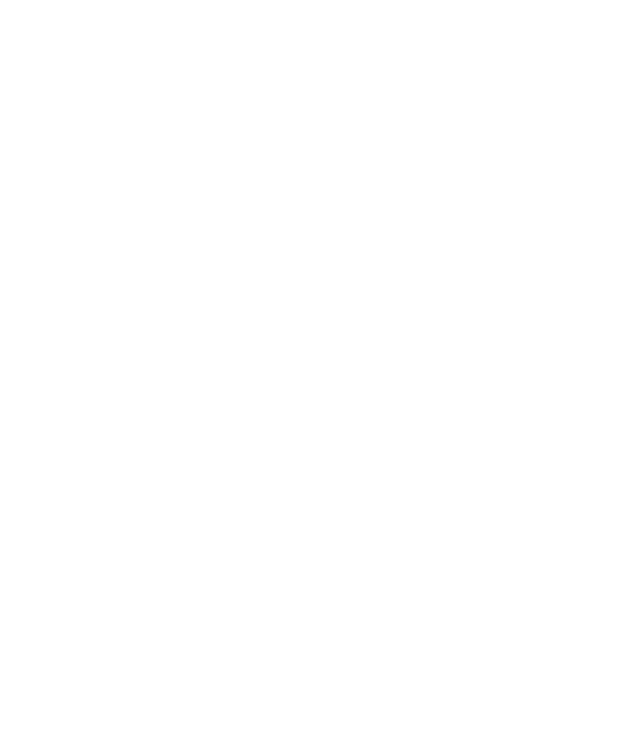
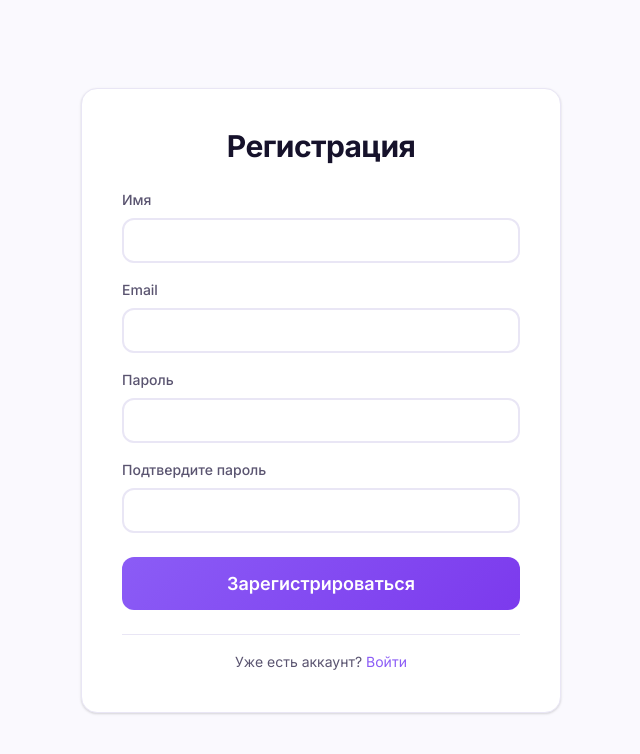
Before and after one commit to GrigValera/MyMyShop, a React (Vite) app: page /register in a window 1280 px wide. Before the commit this address had no page. Shown: the top 754 px of the page, without its empty margins (319-959 px from the left). Built offline with nearby package versions, Linux system fonts and the light colour scheme.

Commit message:
RegistrationForm added to auth/registration block

```diff
--- a/src/app/App.jsx
+++ b/src/app/App.jsx
@@ -4,6 +4,7 @@
 import MainLayout from '../shared/layouts/MainLayout/MainLayout';
 import HomePage from '../pages/HomePage/HomePage';
 import LoginPage from '../pages/LoginPage/LoginPage';
+import RegisterPage from '../pages/RegisterPage/RegisterPage';
 import ProtectedRoute from '../shared/components/ProtectedRoute';
 import { restoreAuth } from '../features/auth/store/authSlice';
 import ProfilePage from '../pages/ProfilePage/ProfilePage';
@@ -27,6 +28,7 @@
   return (
     <Routes>
       <Route path="/login" element={<LoginPage />} />
+      <Route path="/register" element={<RegisterPage />} />
       <Route path="/" element={<MainLayout />}>
         <Route index element={<HomePage />} />
         <Route
--- a/src/features/auth/components/LoginForm.jsx
+++ b/src/features/auth/components/LoginForm.jsx
@@ -14,23 +14,24 @@
 
   const [email, setEmail] = useState('');
   const [password, setPassword] = useState('');
-  const [loading, setLoadingState] = useState(false);
-  const [error, setErrorState] = useState('');
+  const [loading, setLoading] = useState(false);
+  const [error, setError] = useState('');
 
   const handleSubmit = async (e) => {
     e.preventDefault();
-    setErrorState('');
-    setLoadingState(true);
+    setError('');
+    setLoading(true);
 
     const { user, error } = await loginUser(email, password);
 
+    setLoading(false);
+
     if (error) {
-      setErrorState(t('auth.error'));
+      setError(t('auth.error'));
     } else if (user) {
       dispatch(setUser(user));
       navigate('/');
     }
-    setLoadingState(false);
   };
 
   return (
--- a/src/pages/LoginPage/LoginPage.jsx
+++ b/src/pages/LoginPage/LoginPage.jsx
@@ -1,4 +1,4 @@
-import { Navigate } from 'react-router-dom';
+import { Navigate, Link } from 'react-router-dom';
 import { useSelector } from 'react-redux';
 import LoginForm from '../../features/auth/components/LoginForm';
 import styles from './LoginPage.module.css';
@@ -13,6 +13,11 @@
   return (
     <div className={styles.loginPage}>
       <LoginForm />
+      <div className={styles.registerLink}>
+        <p>
+          Нет аккаунта? <Link to="/register">Зарегистрироваться</Link>
+        </p>
+      </div>
     </div>
   );
 };
--- a/src/pages/LoginPage/LoginPage.module.css
+++ b/src/pages/LoginPage/LoginPage.module.css
@@ -1,7 +1,25 @@
 .loginPage {
   min-height: 100vh;
   display: flex;
+  flex-direction: column;
   align-items: center;
   justify-content: center;
   background: var(--bg-secondary);
+  padding: var(--spacing-4);
 }
+
+.registerLink {
+  margin-top: var(--spacing-4);
+  text-align: center;
+  font-size: var(--font-size-sm);
+  color: var(--text-secondary);
+}
+
+.registerLink a {
+  color: var(--color-primary);
+  text-decoration: none;
+}
+
+.registerLink a:hover {
+  text-decoration: underline;
+}
--- /dev/null
+++ b/src/pages/RegisterPage/RegisterPage.jsx
@@ -0,0 +1,94 @@
+import { useState } from 'react';
+import { useNavigate, Link } from 'react-router-dom';
+import { useDispatch } from 'react-redux';
+import { useTranslation } from 'react-i18next';
+import { Button, Input, Card } from '../../shared/ui';
+import { registerUser } from '../../features/auth/api/authService';
+import { setUser } from '../../features/auth/store/authSlice';
+import styles from './RegisterPage.module.css';
+
+const RegisterPage = () => {
+  const { t } = useTranslation();
+  const dispatch = useDispatch();
+  const navigate = useNavigate();
+
+  const [name, setName] = useState('');
+  const [email, setEmail] = useState('');
+  const [password, setPassword] = useState('');
+  const [confirmPassword, setConfirmPassword] = useState('');
+  const [loading, setLoading] = useState(false);
+  const [error, setErrorState] = useState('');
+
+  const handleSubmit = async (e) => {
+    e.preventDefault();
+    setErrorState('');
+
+    if (password !== confirmPassword) {
+      setErrorState(t('auth.passwordMismatch'));
+      return;
+    }
+
+    setLoading(true);
+
+    const { user, error } = await registerUser(email, password, name);
+
+    setLoading(false);
+
+    if (error) {
+      setErrorState(error);
+    } else if (user) {
+      dispatch(setUser(user));
+      navigate('/');
+    }
+  };
+
+  return (
+    <div className={styles.registerPage}>
+      <Card className={styles.registerCard}>
+        <h2 className={styles.title}>{t('auth.register')}</h2>
+        <form onSubmit={handleSubmit} className={styles.form}>
+          <Input
+            label={t('auth.name')}
+            value={name}
+            onChange={(e) => setName(e.target.value)}
+            required
+            autoComplete="name"
+          />
+          <Input
+            label={t('auth.email')}
+            type="email"
+            value={email}
+            onChange={(e) => setEmail(e.target.value)}
+            required
+            autoComplete="email"
+          />
+          <Input
+            label={t('auth.password')}
+            type="password"
+            value={password}
+            onChange={(e) => setPassword(e.target.value)}
+            required
+            autoComplete="new-password"
+          />
+          <Input
+            label={t('auth.confirmPassword')}
+            type="password"
+            value={confirmPassword}
+            onChange={(e) => setConfirmPassword(e.target.value)}
+            required
+            autoComplete="off"
+          />
+          {error && <p className={styles.error}>{error}</p>}
+          <Button type="submit" variant="primary" size="lg" className={styles.submitBtn} disabled={loading}>
+            {loading ? t('common.loading') : t('auth.registerBtn')}
+          </Button>
+        </form>
+        <p className={styles.loginLink}>
+          {t('auth.haveAccount')} <Link to="/login">{t('auth.login')}</Link>
+        </p>
+      </Card>
+    </div>
+  );
+};
+
+export default RegisterPage;
--- /dev/null
+++ b/src/pages/RegisterPage/RegisterPage.module.css
@@ -0,0 +1,61 @@
+.registerPage {
+  min-height: 100vh;
+  display: flex;
+  align-items: center;
+  justify-content: center;
+  background: var(--bg-secondary);
+  padding: var(--spacing-4);
+}
+
+.registerCard {
+  max-width: 480px;
+  width: 100%;
+  margin: 0 auto;
+  padding: var(--spacing-8);
+}
+
+.title {
+  text-align: center;
+  margin-bottom: var(--spacing-6);
+}
+
+.form {
+  display: flex;
+  flex-direction: column;
+  gap: var(--spacing-4);
+}
+
+.error {
+  color: var(--color-error);
+  font-size: var(--font-size-sm);
+  text-align: center;
+}
+
+.submitBtn {
+  width: 100%;
+  margin-top: var(--spacing-2);
+}
+
+.loginLink {
+  margin-top: var(--spacing-6);
+  padding-top: var(--spacing-4);
+  border-top: 1px solid var(--border-light);
+  text-align: center;
+  font-size: var(--font-size-sm);
+  color: var(--text-secondary);
+}
+
+.loginLink a {
+  color: var(--color-primary);
+  text-decoration: none;
+}
+
+.loginLink a:hover {
+  text-decoration: underline;
+}
+
+@media (max-width: 768px) {
+  .registerCard {
+    padding: var(--spacing-5);
+  }
+}
--- a/src/shared/lib/locales/ru/translation.json
+++ b/src/shared/lib/locales/ru/translation.json
@@ -66,14 +66,18 @@
     "apply": "Применить"
   },
   "auth": {
-    "login": "Вход",
-    "email": "Email",
-    "password": "Пароль",
-    "submit": "Войти",
-    "error": "Неверный email или пароль",
-    "demoUser": "Демо пользователь: user@example.com / user123",
-    "demoAdmin": "Демо админ: admin@example.com / admin123"
-  },
+  "register": "Регистрация",
+  "registerBtn": "Зарегистрироваться",
+  "name": "Имя",
+  "email": "Email",
+  "password": "Пароль",
+  "confirmPassword": "Подтвердите пароль",
+  "passwordMismatch": "Пароли не совпадают",
+  "haveAccount": "Уже есть аккаунт?",
+  "createAccount": "Создать аккаунт",
+  "login": "Войти",
+  "submit": "Войти"
+},
   "footer": {
     "links": "Разделы",
     "contact": "Контакты",
@@ -88,7 +92,8 @@
     "retry": "Повторить",
     "close": "Закрыть",
     "back": "Назад",
-    "continue": "Продолжить покупки"
+    "continue": "Продолжить покупки",
+    "cancel": "Отмена"
   },
   "about": {
     "title": "О нас",
```
Also changed, not shown: 1 other file (tests, documents, lock files or other folders).
